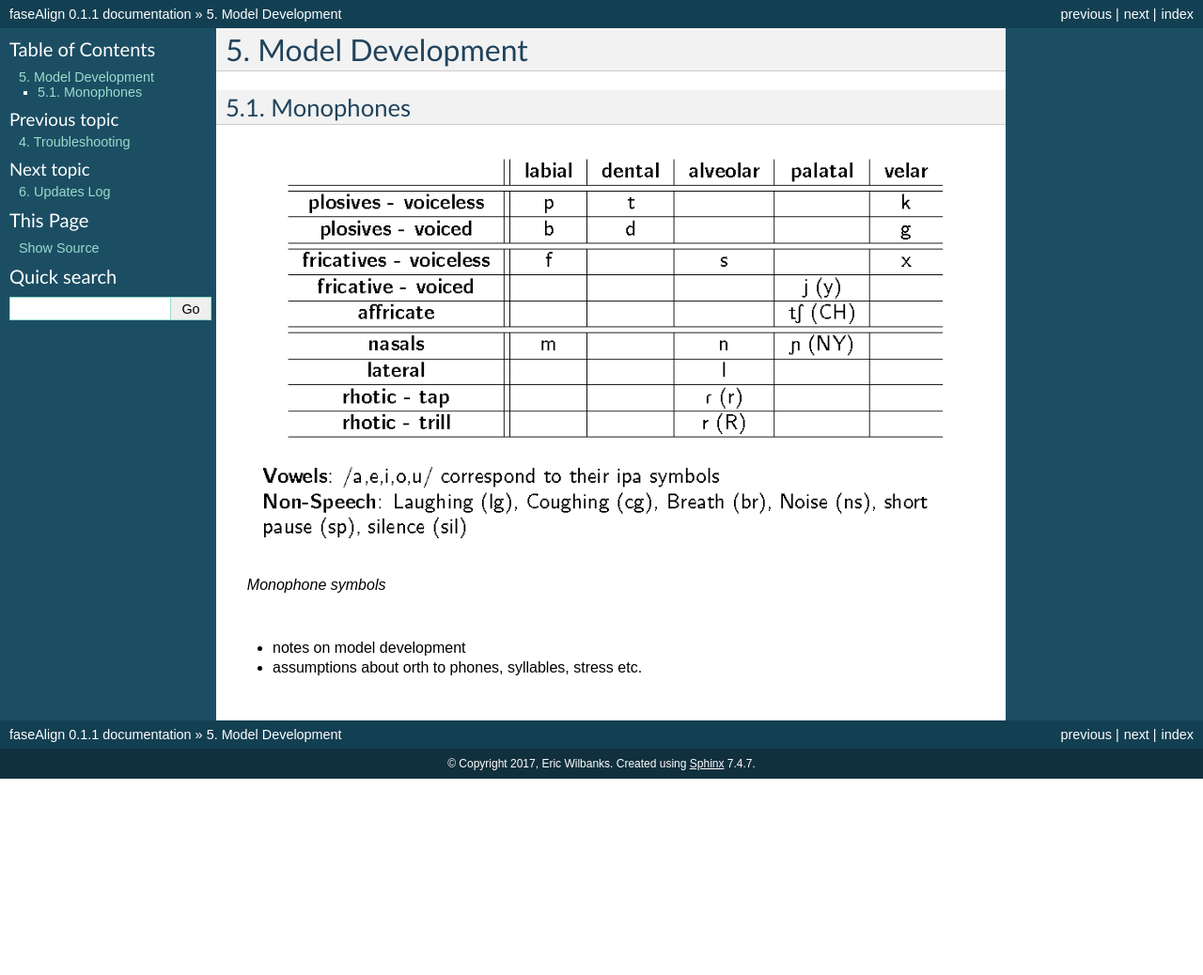
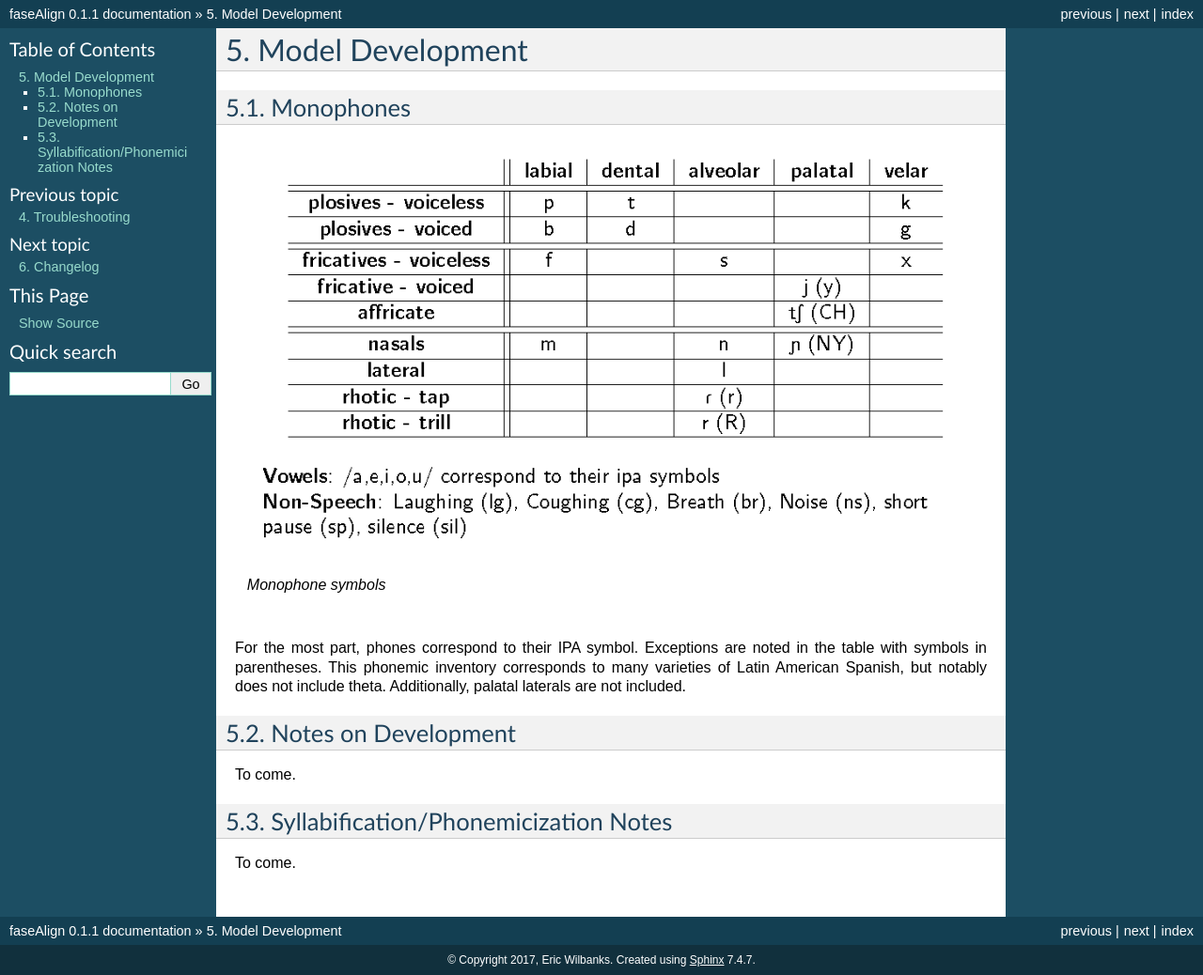
Before and after one commit to EricWilbanks/faseAlign, a Sphinx documentation site: the page built from docs/development.rst, in a window 1280 px wide. Shown: the whole page at 94% size. Built offline with Sphinx 7.4.7, drawn with Linux system fonts in a browser that asks for light colours; before the commit the page ends 900 px from its top, so only the background shows below that.

Commit message:
documentation updates

```diff
--- a/docs/updates.rst
+++ b/docs/changelog.rst
@@ -1,8 +1,8 @@
-.. _updates:
+.. _changelog:
 
 
-Updates Log
-===========
+Changelog
+=========
 
 #. **Version 0.1.1** : July 19, 2017
 
--- a/docs/development.rst
+++ b/docs/development.rst
@@ -12,5 +12,14 @@ Monophones
 
 	*Monophone symbols*
 
-- notes on model development
-- assumptions about orth to phones, syllables, stress etc.
+For the most part, phones correspond to their IPA symbol. Exceptions are noted in the table with symbols in parentheses. This phonemic inventory corresponds to many varieties of Latin American Spanish, but notably does not include theta. Additionally, palatal laterals are not included.
+
+Notes on Development
+--------------------
+
+To come.
+
+Syllabification/Phonemicization Notes
+-------------------------------------
+
+To come.
--- a/docs/index.rst
+++ b/docs/index.rst
@@ -41,4 +41,4 @@ If you're experiencing issues or just have questions about the usage or installa
    aligning
    troubleshooting
    development
-   updates
+   changelog
```
